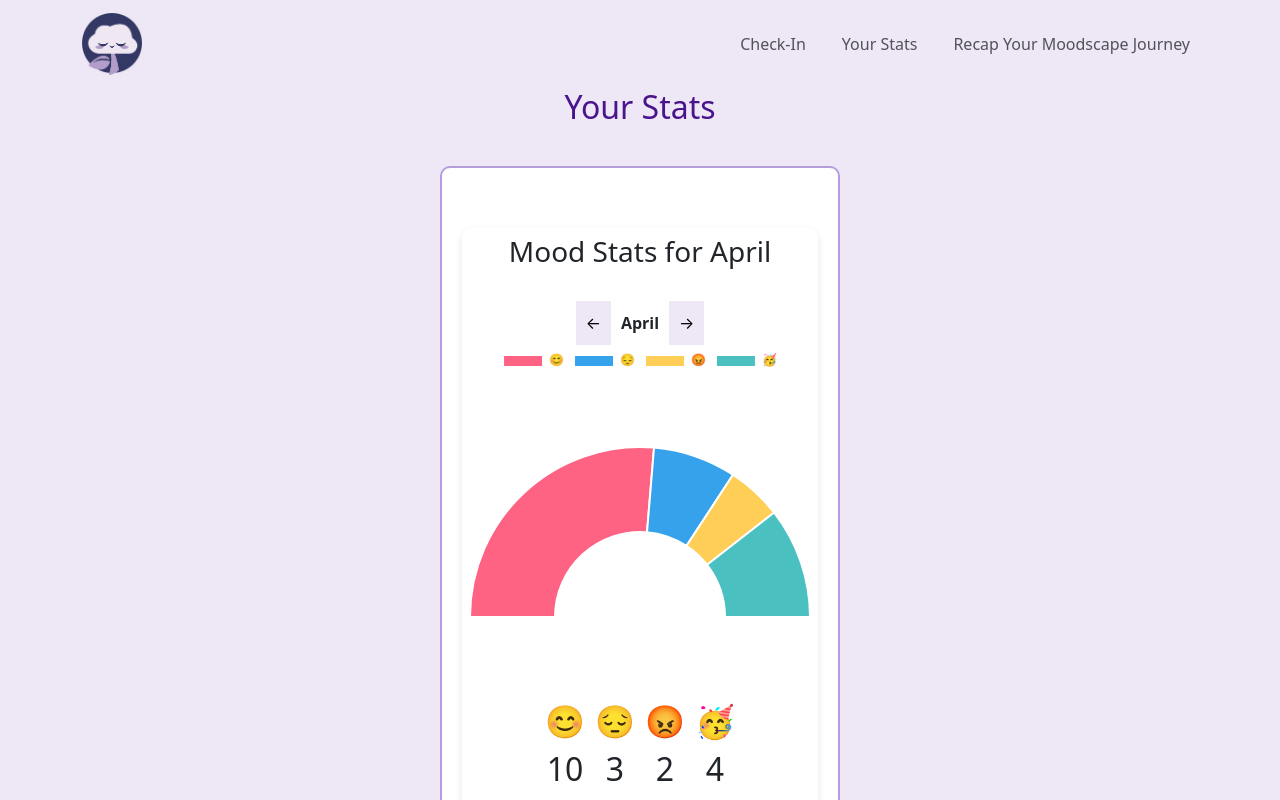
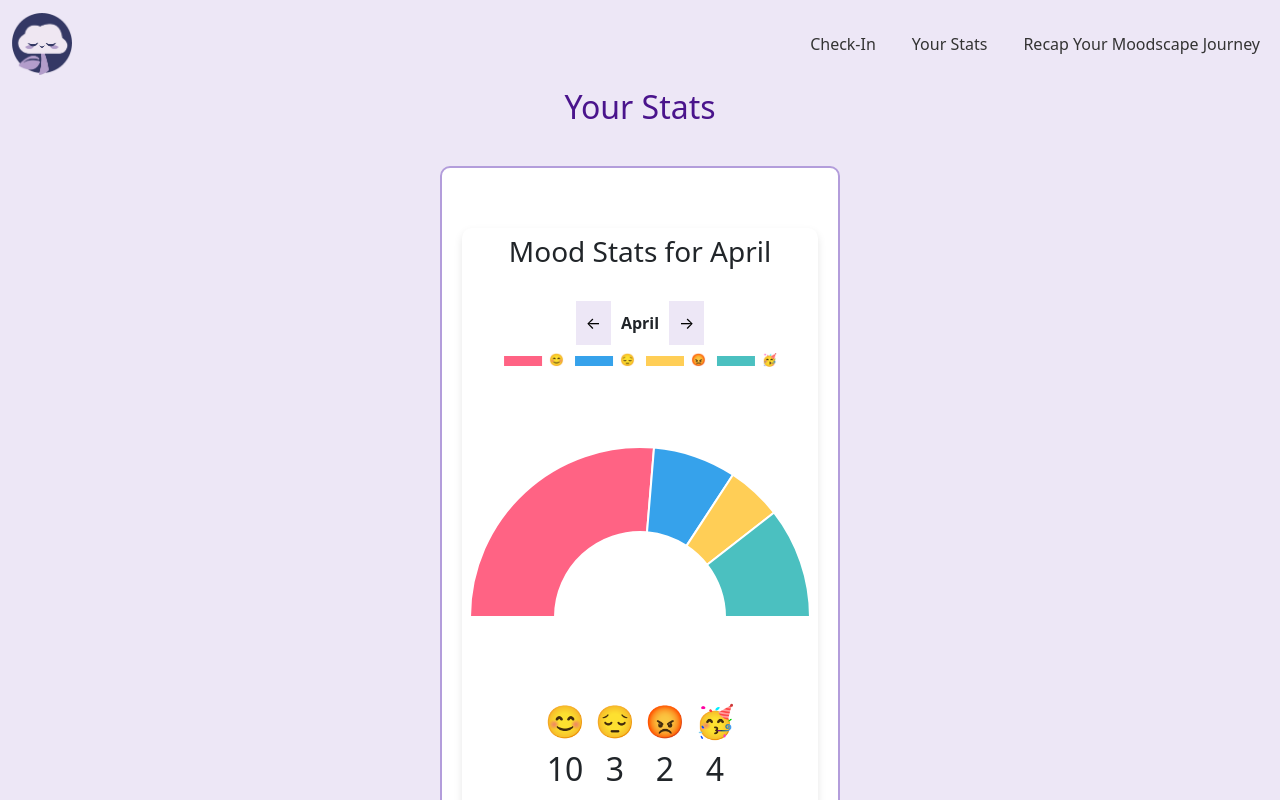
Before and after one commit to layanat/moodscape, a React (Create React App) app: page /stats in a window 1280 px wide. Shown: the top 800 px of the page. Built offline with nearby package versions, Linux system fonts and the light colour scheme.

Commit message:
fixed navbar stlying

```diff
--- a/src/App.css
+++ b/src/App.css
@@ -36,11 +36,15 @@
     transform: rotate(360deg);
   }
 }
-
-.nav-link {
-  margin-right: 20px;
+.navbar-link {
+  margin-right: 20px; /* Adjust this value to increase or decrease spacing */
+  color: #333; /* Adjust link colors as needed */
 }
 
-.nav-link:last-child {
-  margin-right: 0;
+.navbar-link:last-child {
+  margin-right: 0; /* Removes margin from the last item to maintain alignment */
 }
+
+.navbar-link.active {
+  color: #0056b3; /* Highlight color for active link */
+}
--- a/src/navbar.js
+++ b/src/navbar.js
@@ -26,8 +26,8 @@ export const NavBar = () => {
 
     return (
         <Navbar expand="md" className={scrolled ? "scrolled" : ""}>
-            <Container>
-            <Navbar.Brand href="/">
+            <Container fluid>
+            <Navbar.Brand href="/" className="me-auto">
                 <img src={logo} alt="Moodscape Logo" style={{ width: '60px', height: '100%' }} />
             </Navbar.Brand>
                 <Navbar.Toggle aria-controls="basic-navbar-nav" />
```
